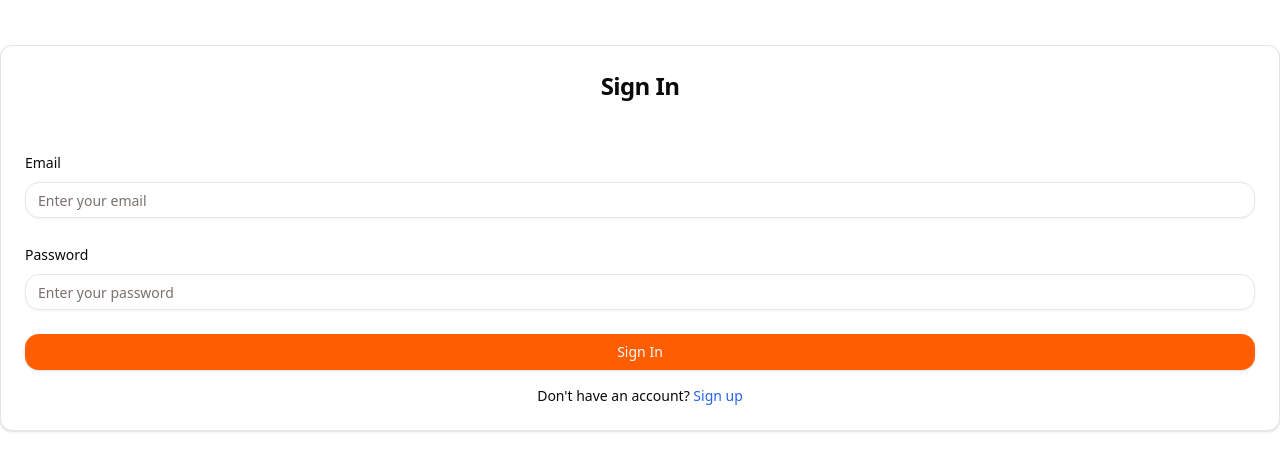
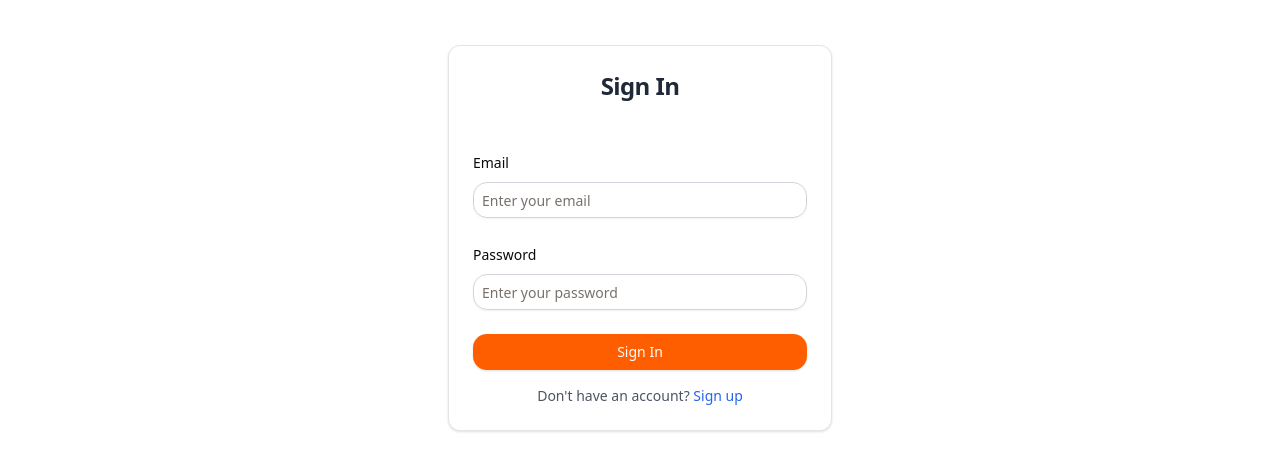
Before and after one commit to skairail/traveltrace-client, a Next.js app: page /login in a window 1280 px wide. Shown: the part 272-728 px from the top of the page. Built offline with nearby package versions, Linux system fonts and the light colour scheme; no server answers.

Commit message:
style: adjust login window styles

```diff
--- a/src/app/(auth)/login/SignInForm.tsx
+++ b/src/app/(auth)/login/SignInForm.tsx
@@ -38,9 +38,10 @@ export default function SignInForm() {
   }
 
   return (
-    <Card className="w-full">
+    <div className="flex justify-center items-center min-h-screen ">
+      <Card className="w-full sm:w-96">
         <CardHeader>
-        <CardTitle className="text-2xl font-bold text-center">
+          <CardTitle className="text-2xl font-bold text-center text-gray-800">
             Sign In
           </CardTitle>
         </CardHeader>
@@ -54,6 +55,7 @@ export default function SignInForm() {
                 type="email"
                 required
                 placeholder="Enter your email"
+                className="border border-gray-300 rounded-md p-2 w-full focus:outline-none focus:ring-2 focus:ring-blue-500"
               />
             </div>
             <div className="space-y-2">
@@ -64,19 +66,23 @@ export default function SignInForm() {
                 type="password"
                 required
                 placeholder="Enter your password"
+                className="border border-gray-300 rounded-md p-2 w-full focus:outline-none focus:ring-2 focus:ring-blue-500"
               />
             </div>
             {error && (
-            <Alert variant="destructive">
+              <Alert variant="destructive" className="text-center">
                 <AlertDescription>{error}</AlertDescription>
               </Alert>
             )}
           </CardContent>
           <CardFooter className="flex flex-col space-y-4">
-          <Button type="submit" className="w-full">
+            <Button
+              type="submit"
+              className="w-full hover:bg-blue-700 text-white"
+            >
               Sign In
             </Button>
-          <p className="text-sm text-center">
+            <p className="text-sm text-center text-gray-600">
               Don't have an account?{" "}
               <Link href="/signup" className="text-blue-600 hover:underline">
                 Sign up
@@ -85,5 +91,6 @@ export default function SignInForm() {
           </CardFooter>
         </form>
       </Card>
+    </div>
   );
 }
```
Also changed, not shown: src/app/(auth)/signup/SignUpForm.tsx (+1 -10 lines). Lines whose indentation alone changed are shown as unchanged.
